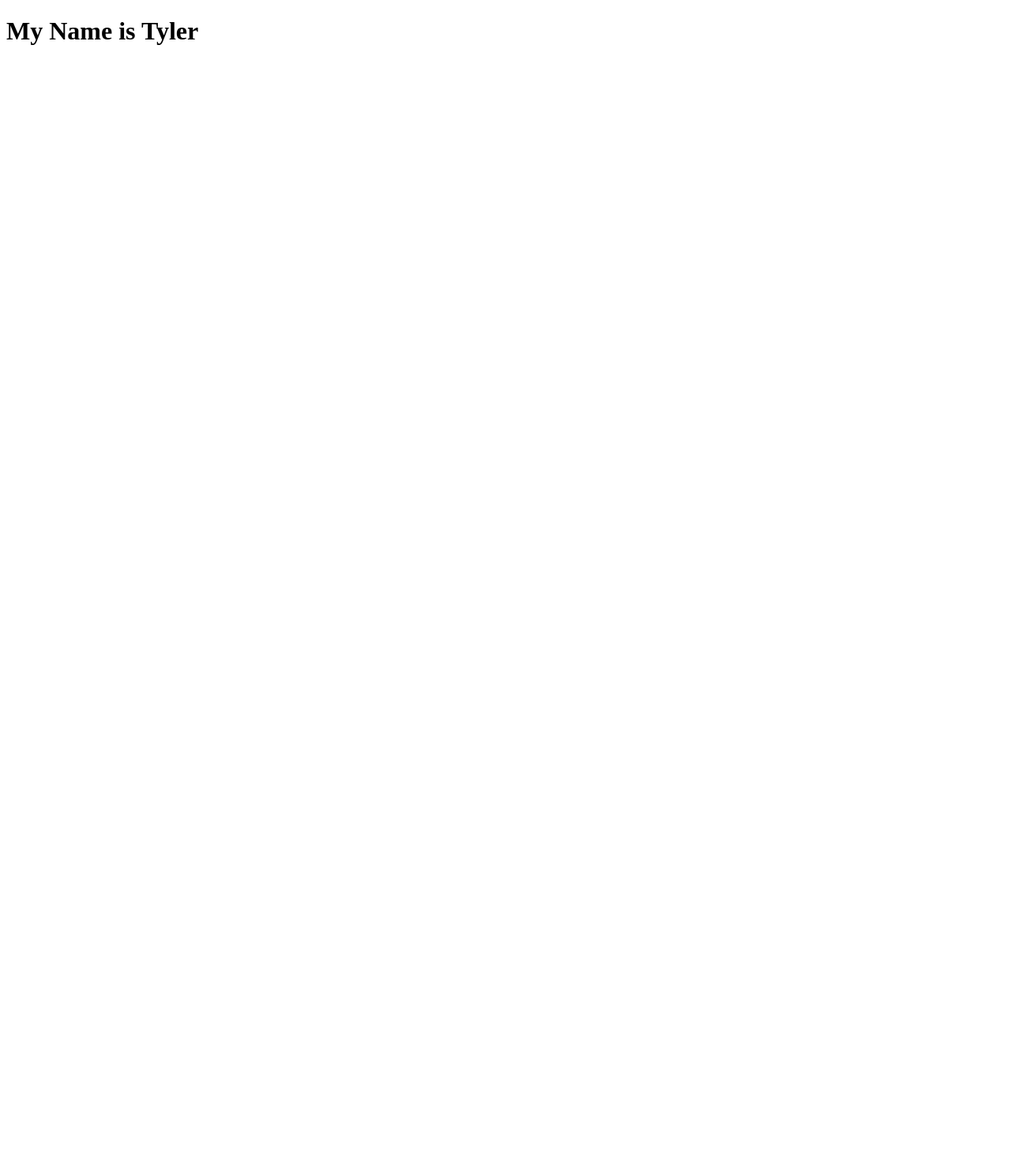
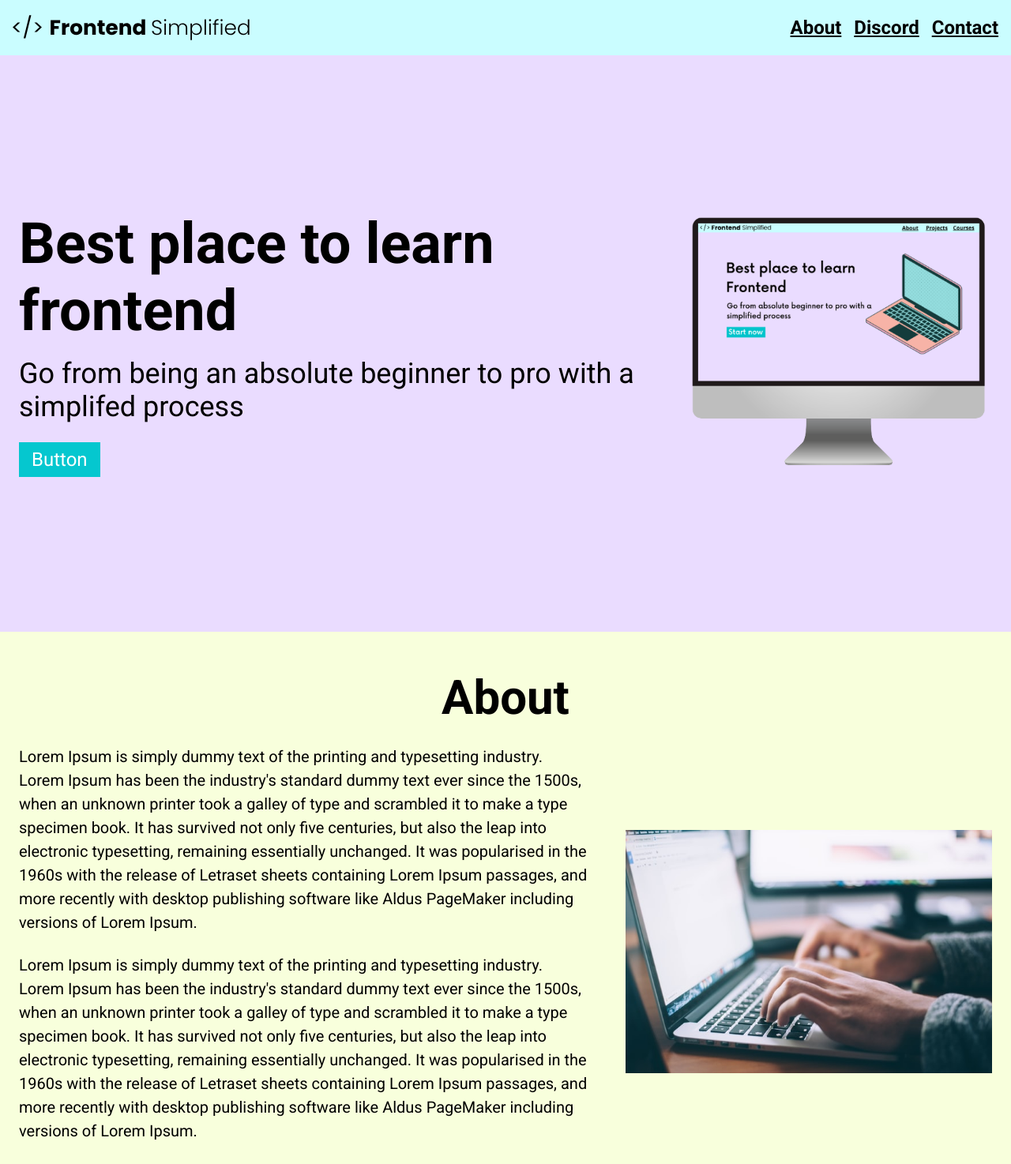
Before and after one commit to tsheeley17/fes_first_project, a plain HTML site: page index.html in a window 1280 px wide. Shown: the top 1474 px of the page at 79% size. Before the commit the page ends 800 px from the top, so only its background shows below. Drawn offline with Linux system fonts and the light colour scheme.

Commit message:
style project: updated html and css as a cp ex.

```diff
--- a/index.html
+++ b/index.html
@@ -5,8 +5,81 @@
     <meta http-equiv="X-UA-Compatible" content="IE=edge">
     <meta name="viewport" content="width=device-width, initial-scale=1.0">
     <title>Document</title>
+    <link rel="stylesheet" href="./style.css">
 </head>
 <body>
-    <h1>My Name is Tyler</h1>
+    <section>
+        <nav class="nav-container">
+            <img class="logo" src="./assets/FES.svg" alt="headerImage">
+            <ul class="nav-link-container">
+                <li class="nav-links"><a href="#about">About</a></li>
+                <li class="nav-links"><a href="#discord">Discord</a></li>
+                <li class="nav-links"><a href="#contact_us">Contact</a></li>
+            </ul>
+        </nav>
+        <header>
+            <div class="row">
+                <div>
+                    <h1>Best place to learn frontend</h1>
+                    <p class="subheader">Go from being an absolute beginner to pro with a simplifed process</p>
+                    <button>Button</button>
+                </div>
+            </div>
+            <figure>
+                <img src="./assets/laptop.png" alt="Hero Image">
+            </figure>
+        </header>
+    </section>
+    <main>
+        <section id="about">
+            <h2>About</h2>
+            <div class="row">
+                <div class="section__description">
+                <div class="section__description--wrapper">
+                    <p class="section__description--para">Lorem Ipsum is simply dummy text of the printing and typesetting industry. Lorem Ipsum has been the industry's standard dummy text ever since the 1500s, when an unknown printer took a galley of type and scrambled it to make a type specimen book. It has survived not only five centuries, but also the leap into electronic typesetting, remaining essentially unchanged. It was popularised in the 1960s with the release of Letraset sheets containing Lorem Ipsum passages, and more recently with desktop publishing software like Aldus PageMaker including versions of Lorem Ipsum.</p>
+                    <p class="section__description--para">Lorem Ipsum is simply dummy text of the printing and typesetting industry. Lorem Ipsum has been the industry's standard dummy text ever since the 1500s, when an unknown printer took a galley of type and scrambled it to make a type specimen book. It has survived not only five centuries, but also the leap into electronic typesetting, remaining essentially unchanged. It was popularised in the 1960s with the release of Letraset sheets containing Lorem Ipsum passages, and more recently with desktop publishing software like Aldus PageMaker including versions of Lorem Ipsum.</p>
+                </div>
+                <figure class="about__img--wrapper">
+                    <img src="./assets/about.jpg" alt="section 1 image">
+                </figure>
+                </div>
+            </div>
+        </section>
+        <section id="discord">
+            <h2>Discord</h2>
+            <div class="row">
+                <div class="section__description">
+                    <figure class="about__img--wrapper">
+                        <img src="./assets/discord.png" alt="section 2 image">
+                    </figure>
+                    <div class="section__description--wrapper">
+                        <p class="section__description--para">Lorem Ipsum is simply dummy text of the printing and typesetting industry. Lorem Ipsum has been the industry's standard dummy text ever since the 1500s, when an unknown printer took a galley of type and scrambled it to make a type specimen book. It has survived not only five centuries, but also the leap into electronic typesetting, remaining essentially unchanged. It was popularised in the 1960s with the release of Letraset sheets containing Lorem Ipsum passages, and more recently with desktop publishing software like Aldus PageMaker including versions of Lorem Ipsum.</p>
+                        <p class="section__description--para">Lorem Ipsum is simply dummy text of the printing and typesetting industry. Lorem Ipsum has been the industry's standard dummy text ever since the 1500s, when an unknown printer took a galley of type and scrambled it to make a type specimen book. It has survived not only five centuries, but also the leap into electronic typesetting, remaining essentially unchanged. It was popularised in the 1960s with the release of Letraset sheets containing Lorem Ipsum passages, and more recently with desktop publishing software like Aldus PageMaker including versions of Lorem Ipsum.</p>
+                    </div>
+                </div>
+            </div>
+        </section>
+        <section id="contact_us">
+            <h2>Contact Us</h2>
+            <div class="row">
+                <form action="">
+                    <span>Email</span>
+                    <input type="email" placeholder="jane@someemail.com">
+                    <span>Message</span>
+                    <textarea name="messaage" id="" cols="30" rows="10" placeholder="Your message here"></textarea>
+                    <button>Submit</button>
+                </form>
+            </div>
+        </section>
+    </main>
+    <footer>
+        <img class="footer__logo" src="./assets/FES.svg" alt="foot image">
+        <div class="footer__links">
+            <a class="footer__link" href="#about">About</a>
+            <a class="footer__link" href="#discord">Discord</a>
+            <a class="footer__link" href="#contact_us">Contact</a>
+        </div>
+        <p>Copyright 2022</p>
+    </footer>
 </body>
 </html>
--- /dev/null
+++ b/style.css
@@ -0,0 +1,173 @@
+@import url('https://fonts.googleapis.com/css2?family=Roboto:wght@300;400;500;700&display=swap');
+
+* {
+    padding: 0;
+    margin: 0;
+    box-sizing: border-box;
+    font-family: 'Roboto', sans-serif;
+}
+
+nav {
+    height: 70px;
+    display: flex;
+    justify-content: space-between;
+    align-items: center;
+    padding: 0 16px;
+    background-color: #cafdff;
+}
+
+header {
+    background-color: #eadcff;
+    height: calc(100vh - 70px);
+    padding: 24px;
+    display: flex;
+    align-items: center;
+    justify-content: center;
+}
+
+.subheader {
+    font-size: 36px;
+    margin: 16px 0 24px 0;
+}
+
+button {
+    background-color: #05c7cf;
+    color: white;
+    border: none;
+    padding: 8px 16px;
+    font-size: 24px;
+    cursor: pointer;
+}
+
+h1 {
+    font-size: 72px;
+}
+
+a {
+    color: #000;
+    font-size: 24px;
+    font-weight: 700;
+
+}
+
+.logo {
+    width: 300px;
+}
+
+ul {
+    display: flex;
+}
+
+li {
+    list-style-type: none;
+    padding-left: 16px;
+}
+
+.row {
+    width: 100%;
+    max-width: 1300px;
+    display: flex;
+    align-items: center;
+    justify-content: center;
+    margin: 0 auto;
+}
+/*
+
+About
+
+*/
+
+#about {
+    padding: 48px 0;
+    background-color: #f8ffdc;
+}
+
+h2 {
+    font-size: 60px;
+    text-align: center;
+    margin-bottom: 24px;
+}
+
+.section__description {
+    display: flex;
+    justify-content: center;
+    align-items: center;
+}
+
+.about__img--wrapper {
+    width: 40%;
+    padding: 0 24px;
+}
+
+img{
+    width: 100%;
+}
+
+.section__description--wrapper {
+    width: 60%;
+    padding: 0 24px;
+}
+
+.section__description--para {
+    font-size: 20px;
+    line-height: 1.5;
+    margin-bottom: 24px;
+}
+
+/*
+
+discord
+
+*/
+
+#discord {
+    padding: 48px 0;
+    background-color: #cafdff;
+}
+/*
+
+discord
+
+*/
+
+#contact_us {
+    background-color: #eadcff;
+    padding: 48px 0;
+}
+
+form {
+    width: 100%;
+    display: flex;
+    flex-direction: column;
+    max-width: 600px;
+    margin: 0 auto;
+}
+
+input, textarea {
+    margin-bottom: 24px;
+    font-size: 24px;
+    padding: 6px 12px;
+}
+
+/* footer */
+
+footer {
+    background-color: #aaf5ff;
+    display: flex;
+    flex-direction: column;
+    align-items: center;
+    padding: 48px 0;
+}
+
+.footer__logo {
+    max-width: 480px;
+    margin-bottom: 16px;
+}
+
+.footer__links {
+    margin-bottom: 32px;
+}
+
+.footer__link {
+    padding: 0 16px;
+}
```
Also changed, not shown: assets/FES.svg (added), assets/about.jpg (added), assets/discord.png (added), assets/laptop.png (added), 1 other file.
